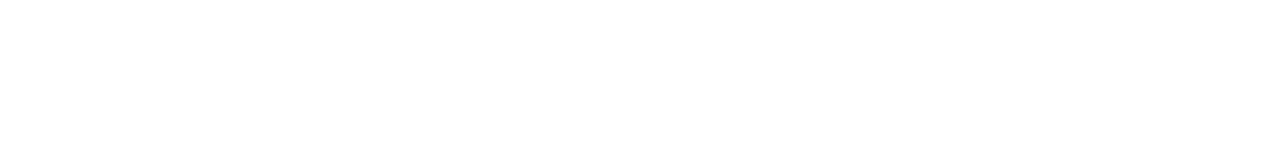
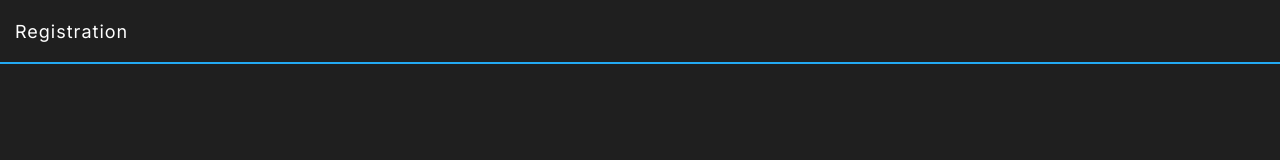
Before and after one commit to mappaletti/not-fight-club, a plain HTML site: page index.html in a window 1280 px wide. Drawn offline with Linux system fonts and the light colour scheme.

Commit message:
feat: add basic page layout

```diff
--- a/index.html
+++ b/index.html
@@ -1,12 +1,34 @@
 <!DOCTYPE html>
 <html lang="en">
+
 <head>
     <meta charset="UTF-8">
     <meta name="viewport" content="width=device-width, initial-scale=1.0">
+
+    <link rel="preconnect" href="https://fonts.googleapis.com">
+    <link rel="preconnect" href="https://fonts.gstatic.com" crossorigin>
+    <link
+        href="https://fonts.googleapis.com/css2?family=Inter:ital,opsz,wght@0,14..32,100..900;1,14..32,100..900&display=swap"
+        rel="stylesheet">
+
+
+
     <link rel="stylesheet" href="style.css">
-    <title>Document</title>
+    <title>Not a fight club</title>
 </head>
+
 <body>
+    <header class="underborder">
+        <div class="header-left-side">Registration</div>
+        <div class="header-right-side">
+            <nav>
+                <ul>
+                    <li><a href="#"></a></li>
+                    <li><a href="#"></a></li>
+                </ul>
+            </nav>
+        </div>
+    </header>
+</body>
 
-</body>
 </html>
--- a/style.css
+++ b/style.css
@@ -0,0 +1,52 @@
+:root {
+    --background-color: rgb(31, 31, 31);
+    --regular-font-family: 'Inter';
+    --regular-font-size: 18px;
+    --regular-font-color: white;
+    --regular-font-letter-spacing: 1px;
+    --accent-color: rgb(35, 169, 242);
+}
+
+body {
+    margin: 0;
+    padding: 0;
+
+    background-color: var(--background-color);
+    font-family: var(--regular-font-family);
+    font-size: var(--regular-font-size);
+    color: var(--regular-font-color);
+    letter-spacing: 1px;
+}
+
+header {
+    display: flex;
+    justify-content: space-between;
+    align-items: center;
+
+    padding: 15px;
+}
+
+nav ul {
+    display: flex;
+    flex-direction: row;
+    list-style: none;
+    margin: 0;
+    padding: 0;
+}
+
+nav ul li {
+    margin: 1rem;
+}
+
+.underborder {
+    border-bottom: 2px solid var(--accent-color);
+}
+
+.clickable {
+    cursor: pointer;
+}
+
+.icon {
+    width: 2em;
+    height: 2em;
+}
```
